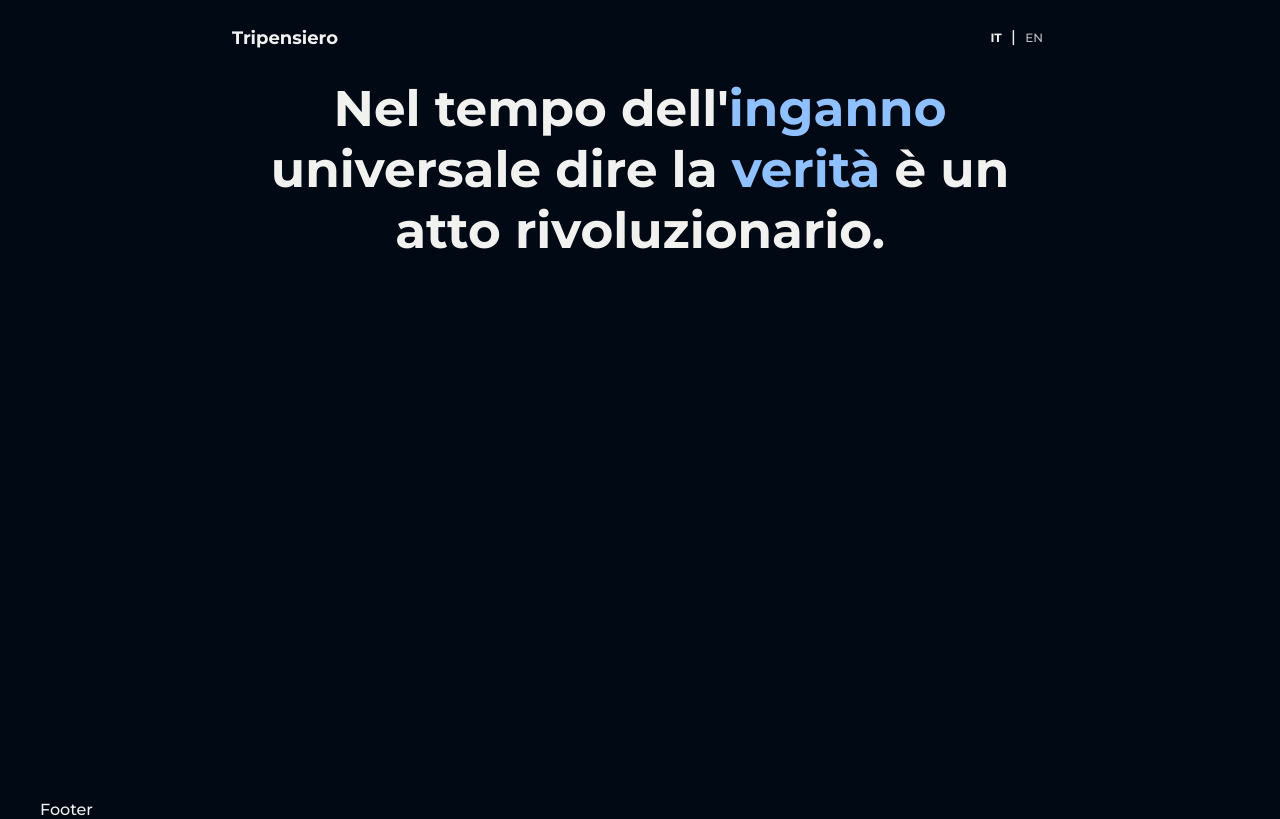
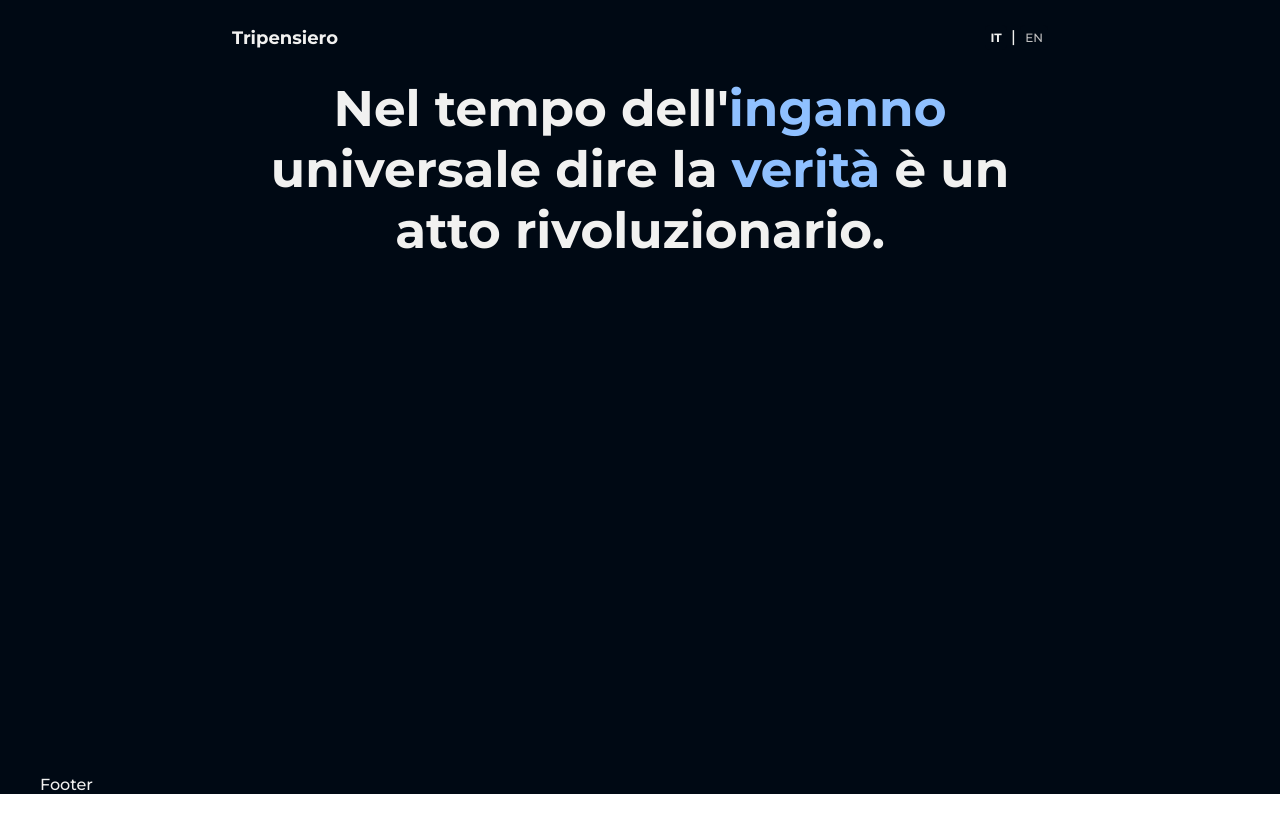
Before and after one commit to branila/tripensiero, a SvelteKit app: page / in a window 1280 px wide. Built offline with nearby package versions, Linux system fonts and the light colour scheme.

Commit message:
modified main layout file

```diff
--- a/src/routes/+layout.svelte
+++ b/src/routes/+layout.svelte
@@ -24,7 +24,7 @@
   }
 
   .inner-container {
-    min-height: calc(100vh - 75px);
+    min-height: calc(100svh - 100px);
   }
 
   @media (max-width: 600px) {
```
